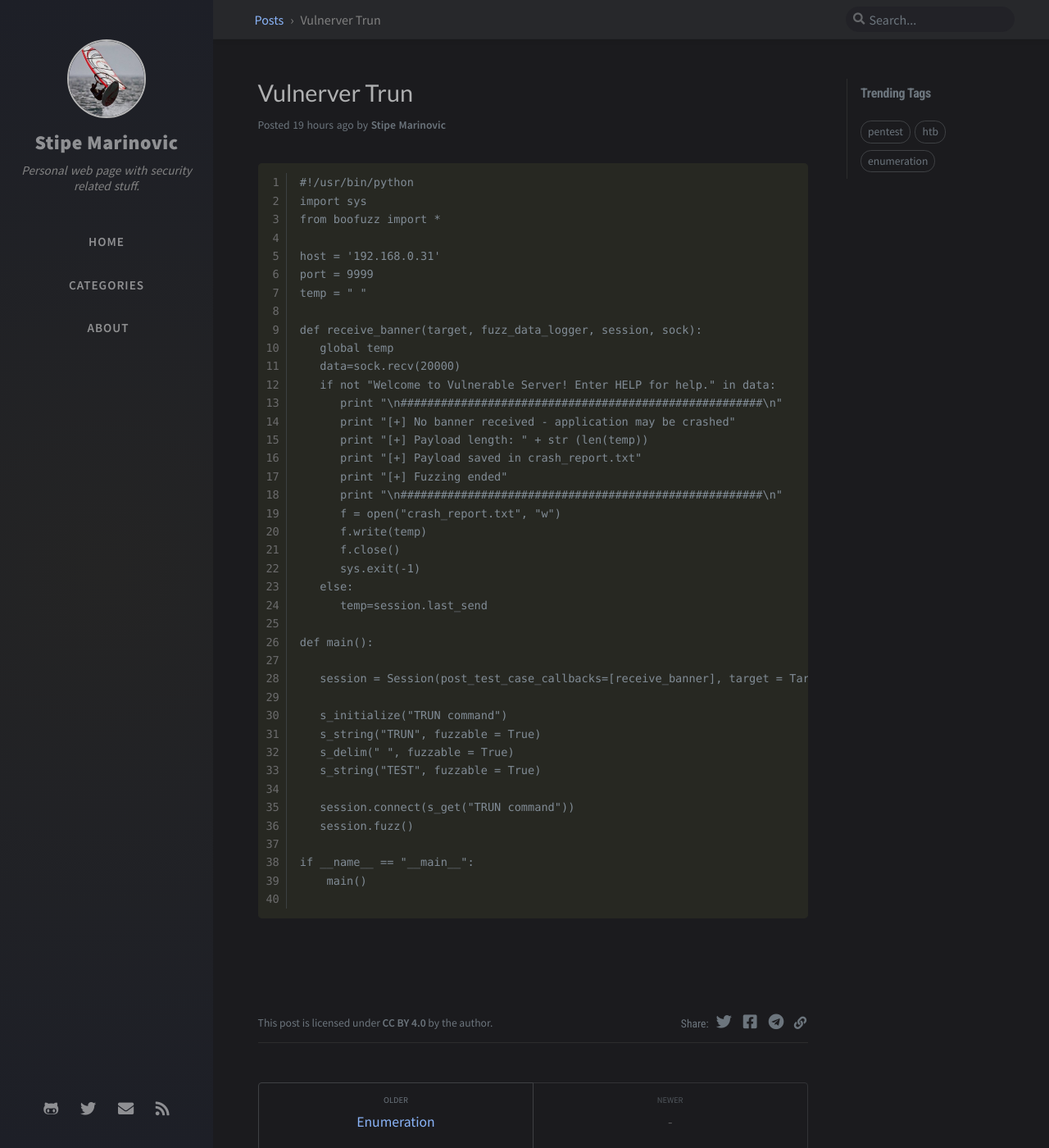
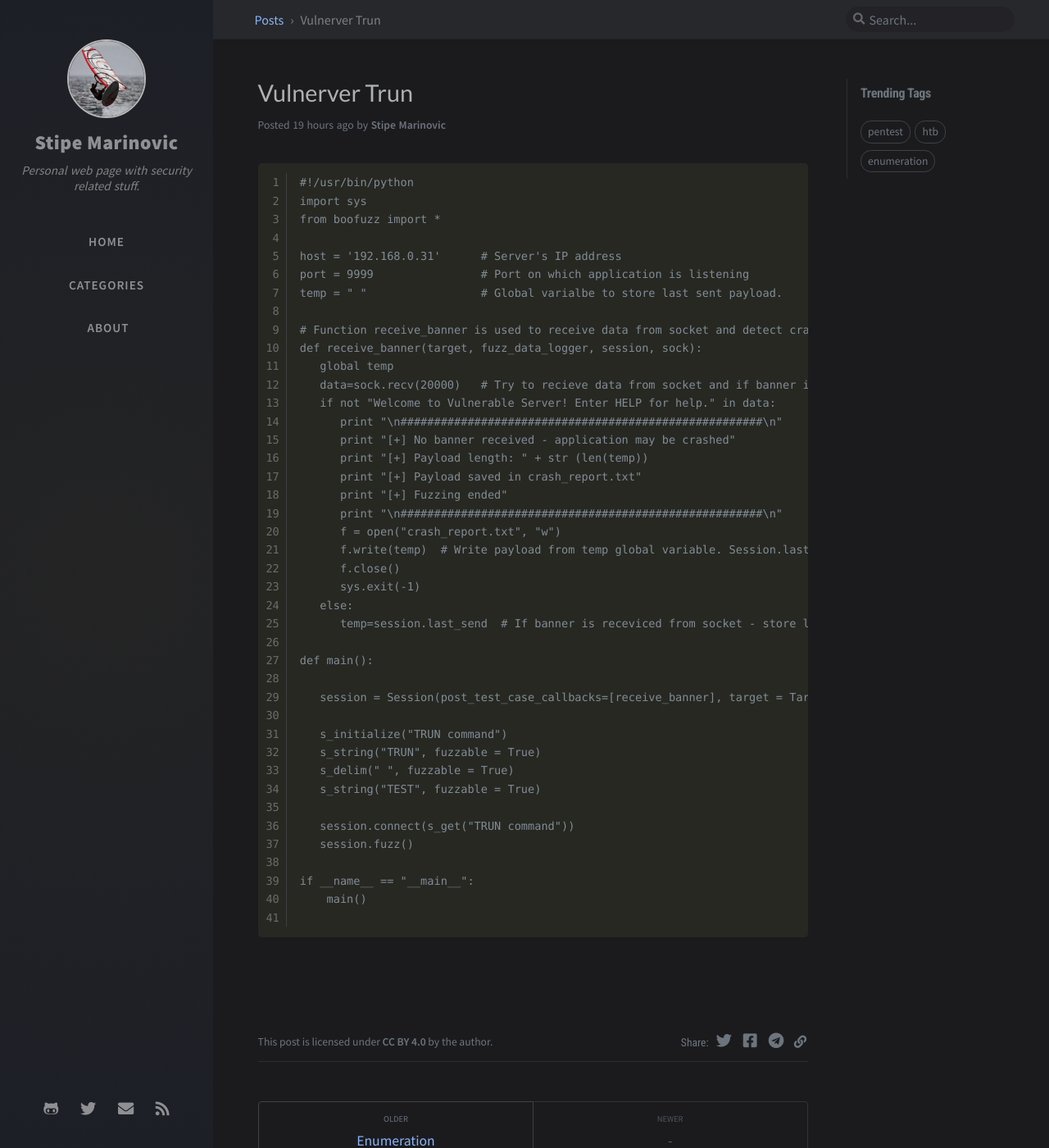
Before and after one commit to smarinovic/smarinovic.github.io, a Jekyll site: the page built from _posts/2020-05-03-Vulnerver-TRUN.md, in a window 1280 px wide and 1400 px high. Shown: the whole window at 82% size. Built offline with Jekyll 4.4.1, drawn with Linux system fonts in a browser that asks for light colours; nearby versions of some CDN libraries; comment, search, counter and statistics services are not loaded.

Commit message:
Update 2020-05-03-Vulnerver-TRUN.md

```diff
--- a/_posts/2020-05-03-Vulnerver-TRUN.md
+++ b/_posts/2020-05-03-Vulnerver-TRUN.md
@@ -3,13 +3,14 @@
 import sys
 from boofuzz import *
 
-host = '192.168.0.31'
-port = 9999
-temp = " "
+host = '192.168.0.31'      # Server's IP address
+port = 9999                # Port on which application is listening
+temp = " "                 # Global varialbe to store last sent payload.
 
+# Function receive_banner is used to receive data from socket and detect crash when no resposne is detected
 def receive_banner(target, fuzz_data_logger, session, sock):
    global temp
-   data=sock.recv(20000)
+   data=sock.recv(20000)   # Try to recieve data from socket and if banner is not detected report crash
    if not "Welcome to Vulnerable Server! Enter HELP for help." in data:
       print "\n######################################################\n"
       print "[+] No banner received - application may be crashed"
@@ -18,11 +19,11 @@ def receive_banner(target, fuzz_data_logger, session, sock):
       print "[+] Fuzzing ended"
       print "\n######################################################\n"
       f = open("crash_report.txt", "w")
-      f.write(temp)
+      f.write(temp)  # Write payload from temp global variable. Session.last_send containes next sent payload and not the one that crashed the application.
       f.close()
       sys.exit(-1)
    else:
-      temp=session.last_send
+      temp=session.last_send  # If banner is receviced from socket - store last sent payload into temp variable
 
 def main():
 
```
